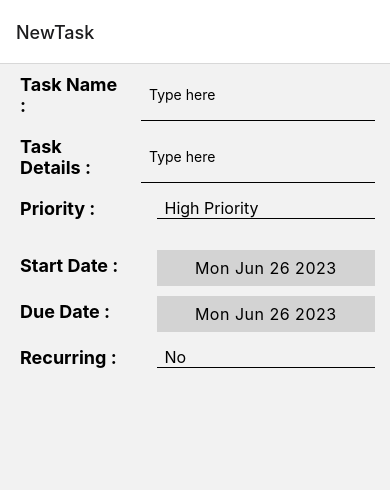
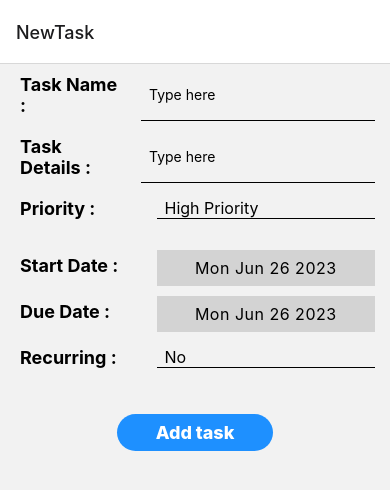
Before and after one commit to gulshan-ara/CM3070_Final_Project, a React Native app: screen /NewTask in a window 390 px wide. Shown: the top 490 px of the page. Built offline with nearby package versions, Linux system fonts and the light colour scheme; some icons are missing.

Commit message:
build - Add task button created

```diff
--- /dev/null
+++ b/components/CustomButton.js
@@ -0,0 +1,29 @@
+import { StyleSheet, Text, TouchableOpacity, View } from "react-native";
+import React from "react";
+
+const CustomButton = ({ buttonText, onPress }) => {
+	return (
+		<TouchableOpacity style={styles.btnConatiner} onPress={onPress}>
+			<Text style={styles.btnText}>{buttonText}</Text>
+		</TouchableOpacity>
+	);
+};
+
+export default CustomButton;
+
+const styles = StyleSheet.create({
+	btnConatiner: {
+		marginHorizontal: "30%",
+		width: "40%",
+		alignItems: "center",
+		marginVertical: 20,
+		backgroundColor: "dodgerblue",
+    borderRadius: 20
+	},
+  btnText: {
+    paddingVertical: 8,
+    fontSize: 18,
+    color: 'white',
+    fontWeight: '800'
+  }
+});
--- a/navigation/MainNavigator.js
+++ b/navigation/MainNavigator.js
@@ -11,6 +11,7 @@ import { createStackNavigator } from "@react-navigation/stack";
 // import functions, components & files from this project
 import HomeScreen from "../screens/HomeScreen";
 import NewTask from "../screens/NewTaskScreen";
+import TaskDetailsScreen from "../screens/TaskDetailsScreen";
 
 // creating the stack
 const Stack = createStackNavigator();
@@ -24,10 +25,8 @@ const MainNavigator = () => {
 				// options={{ headerShown: false }}
 				component={HomeScreen}
 			/> */}
-			<Stack.Screen
-				name="NewTask"
-				component={NewTask}
-			/>
+			<Stack.Screen name="NewTask" component={NewTask} />
+			<Stack.Screen name="Task Details" component={TaskDetailsScreen} />
 		</Stack.Navigator>
 	);
 };
--- a/screens/NewTaskScreen.js
+++ b/screens/NewTaskScreen.js
@@ -8,8 +8,9 @@ import React, { useState } from "react";
 import CustomDatePicker from "../components/CustomDatePicker";
 import CustomTextInput from "../components/CustomTextInput";
 import CustomModal from "../components/CustomModal";
+import CustomButton from "../components/CustomButton";
 
-const NewTask = () => {
+const NewTask = ({ navigation }) => {
 	// state variabless to handle value change
 	const [taskName, setTaskName] = useState("");
 	const [taskDetails, setTaskDetails] = useState("");
@@ -107,6 +108,14 @@ const NewTask = () => {
 				value="No"
 				onChange={setRecurrenceStatus}
 			/>
+			<CustomButton buttonText="Add task" onPress={() => {navigation.navigate("Task Details", {
+				taskName: taskName,
+				taskDetails : taskDetails,
+				priorityStatus: priorityStatus,
+				startDate: startDate,
+				dueDate: dueDate,
+				recurrenceStatus: recurrenceStatus
+			})}}/>
 		</View>
 	);
 };
--- /dev/null
+++ b/screens/TaskDetailsScreen.js
@@ -0,0 +1,16 @@
+import { StyleSheet, Text, View } from "react-native";
+import React from "react";
+
+const TaskDetailsScreen = ({ route }) => {
+  const task = route.params;
+	return (
+		<View>
+			<Text>TaskDetailsScreen</Text>
+      <Text>{task.taskName}</Text>
+		</View>
+	);
+};
+
+export default TaskDetailsScreen;
+
+const styles = StyleSheet.create({});
```
Also changed, not shown: components/submitButton.js (deleted, +0 -14 lines).
